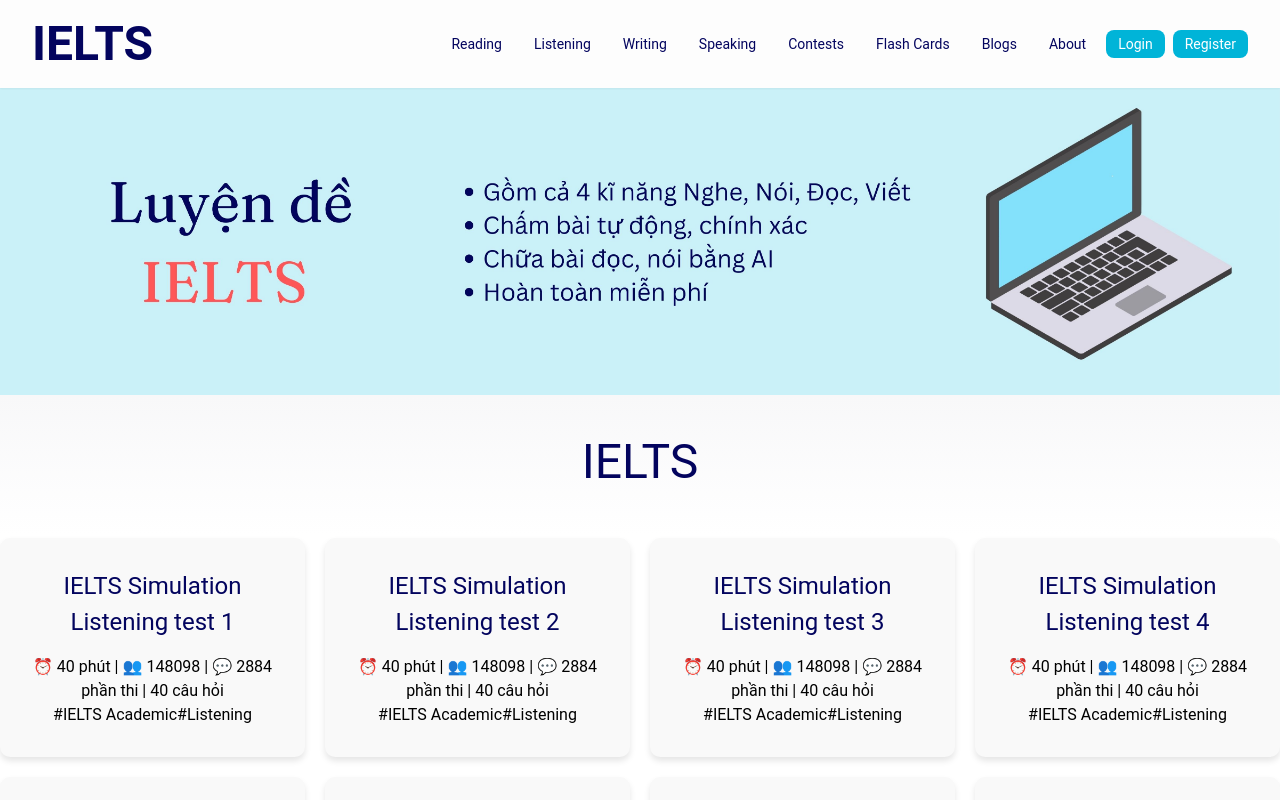
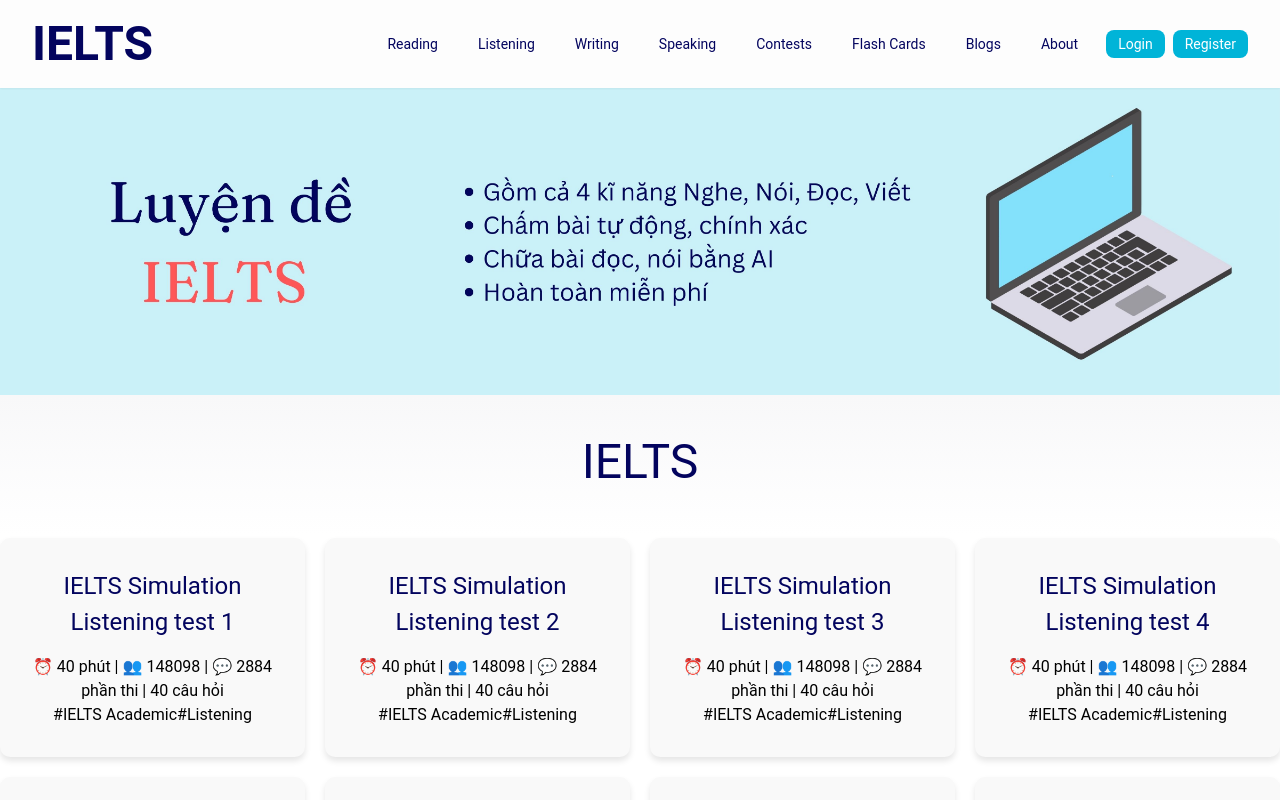
Before and after one commit to 0x2ee08/IELTS, a Next.js app in the folder frontend/: page / in a window 1280 px wide. Shown: the top 800 px of the page. Built offline with nearby package versions, Linux system fonts and the light colour scheme.

Commit message:
can scroll on header

```diff
--- a/frontend/app/components/Header.tsx
+++ b/frontend/app/components/Header.tsx
@@ -74,8 +74,7 @@ const Header: React.FC = () => {
                     </div>
 
                     {/* Right-side links */}
-                    <nav className={`flex items-center space-x-2 ${isMenuOpen ? 'block' : 'hidden md:flex'}`}>
-                        <div className="flex space-x-2">
+                    <nav className={`md:flex md:space-x-4 ${isMenuOpen ? 'block' : 'hidden md:block'}`}>
                             <NavLink href="/reading" text="Reading" />
                             <NavLink href="/listening" text="Listening" />
                             <NavLink href="/writing" text="Writing" />
@@ -84,7 +83,6 @@ const Header: React.FC = () => {
                             <NavLink href="/flashcards" text="Flash Cards" />
                             <NavLink href="/blogs" text="Blogs" />
                             <NavLink href="/about" text="About" />
-                        </div>
 
                         {username && (role === 'admin' || role === 'teacher') ? (
                             <>
```
Also changed, not shown: 1 other file (tests, documents, lock files or other folders).
